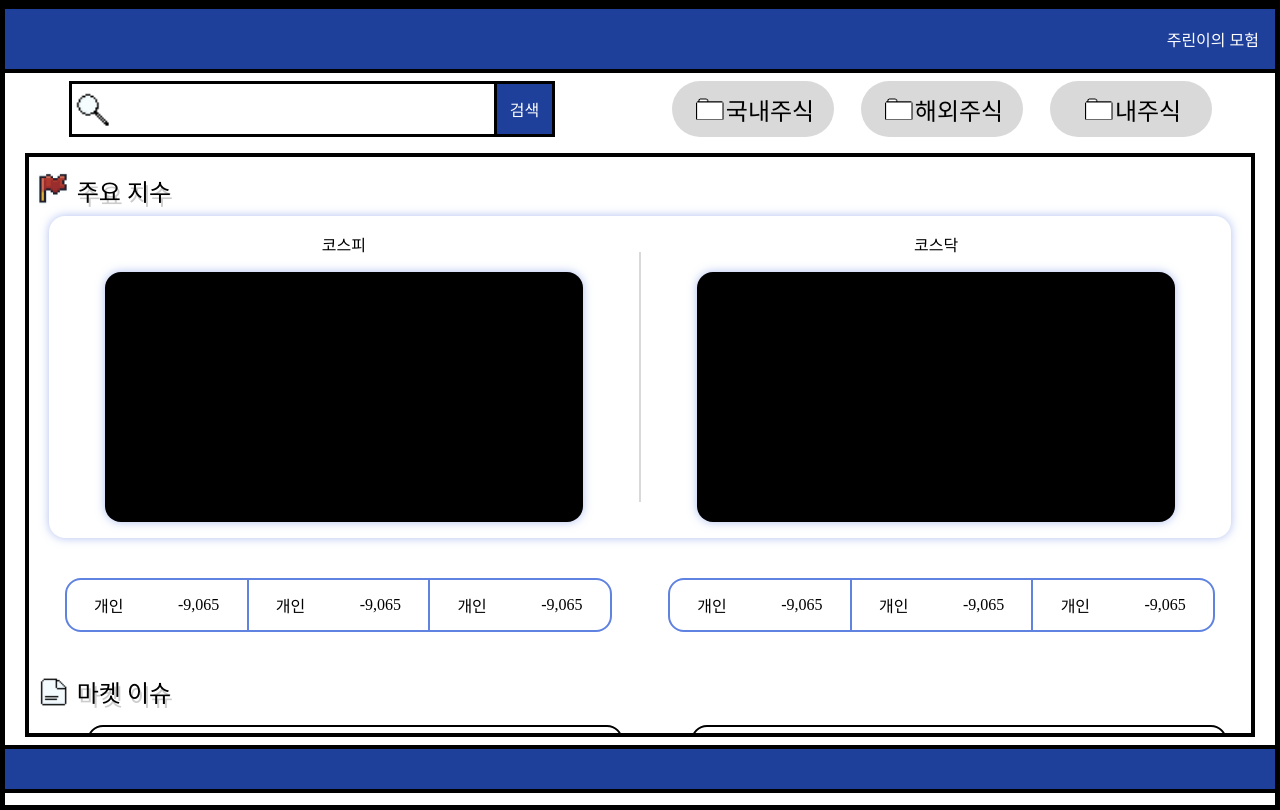
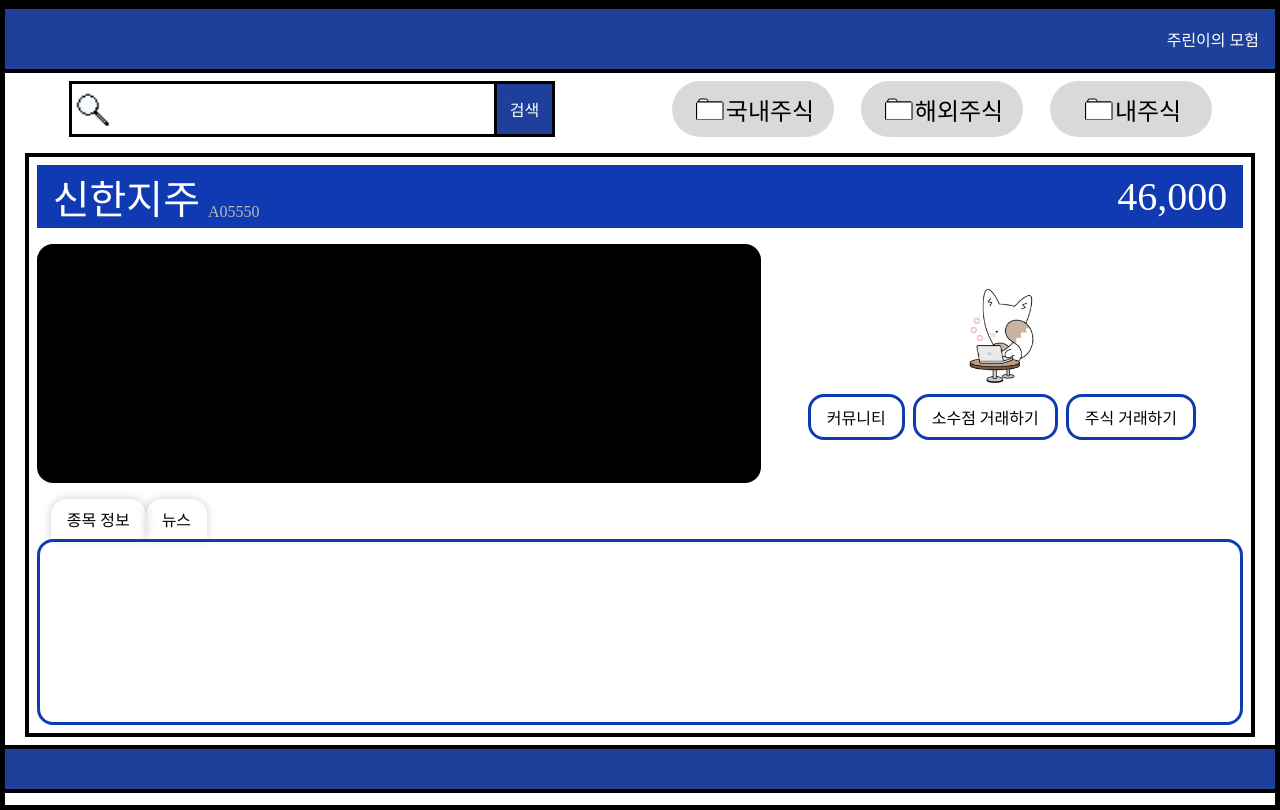
Before and after one commit to PDA-Jumo/frontend, a React (Create React App) app: page /stock in a window 1280 px wide. Built offline with nearby package versions, Linux system fonts and the light colour scheme; a web font is replaced by a local one.

Commit message:
Feat: 주식상세페이지 레이아웃

```diff
--- a/src/components/stock/StockDetail.js
+++ b/src/components/stock/StockDetail.js
@@ -1,29 +1,105 @@
 import React from "react";
+
+//css
+import "../../styles/stockDetails.css";
+
+//assets
+import character from "../../assets/character/shinhan_computer.png";
 
 export default function StockDetail() {
   return (
-    <div style={{ width: "100%", display: "flex", flexDirection: "column" }}>
+    <div
+      style={{
+        width: "100%",
+        height: "100%",
+        display: "flex",
+        flexDirection: "column",
+        overflowY: "scroll",
+        overflowX: "hidden",
+      }}
+    >
       <div
         style={{
-          backgroundColor: "#FBD115",
+          backgroundColor: "#0F3AB1",
           height: "70px",
           width: "100%",
           display: "flex",
           justifyContent: "space-between",
           alignItems: "center",
-          padding: "8px",
+          // padding: "8px",
         }}
       >
-        <div style={{ display: "flex", alignItems: "flex-end" }}>
-          <span className="largeText">신한지주</span>
+        <div
+          style={{
+            display: "flex",
+            alignItems: "flex-end",
+            marginLeft: "16px",
+          }}
+        >
+          <span className="largeText" style={{ color: "white" }}>
+            신한지주
+          </span>
           <span
-            style={{ marginBottom: "5px", color: "#62616D", marginLeft: "8px" }}
+            style={{ marginBottom: "5px", color: "#B9B9B9", marginLeft: "8px" }}
           >
             A05550
           </span>
         </div>
-        <span className="largeText">46,000</span>
+        <span
+          className="largeText"
+          style={{ color: "white", marginRight: "16px" }}
+        >
+          46,000
+        </span>
       </div>
+      <div style={{ display: "flex", height: "300px" }}>
+        <div
+          style={{
+            width: "60%",
+            backgroundColor: "black",
+            borderRadius: "16px",
+            marginBlock: "16px",
+          }}
+        />
+        <div
+          style={{
+            width: "40%",
+            display: "flex",
+            flexDirection: "column",
+            alignItems: "center",
+            justifyContent: "center",
+          }}
+        >
+          <img
+            src={character}
+            style={{
+              height: "100px",
+              alignSelf: "center",
+              marginBottom: "8px",
+            }}
+          />
+
+          <div style={{ display: "flex", gap: "8px" }}>
+            <div className="stockDetailTradeButton">커뮤니티</div>
+            <div className="stockDetailTradeButton">소수점 거래하기</div>
+            <div className="stockDetailTradeButton">주식 거래하기</div>
+          </div>
+        </div>
+      </div>
+
+      <div style={{ display: "flex", marginLeft: "4px" }}>
+        <div className="stockDetailTab" style={{ marginLeft: "10px" }}>
+          종목 정보
+        </div>
+        <div className="stockDetailTab">뉴스</div>
+      </div>
+      <div
+        style={{
+          border: "3px solid #0F3AB1",
+          height: "200px",
+          borderRadius: "16px",
+        }}
+      ></div>
     </div>
   );
 }
--- a/src/pages/Stock/Stock.js
+++ b/src/pages/Stock/Stock.js
@@ -1,5 +1,6 @@
 import React from "react";
 import SearchTab from "../../components/stock/SearchTab";
+import StockDetail from "../../components/stock/StockDetail";
 import WorldStockDetails from "../../components/stock/WorldStockDetails";
 
 import "../../styles/stock.css";
@@ -41,7 +42,8 @@ export default function StockPage() {
           padding: "8px",
         }}
       >
-        <WorldStockDetails />
+        {/* <WorldStockDetails /> */}
+        <StockDetail />
       </div>
       <div
         style={{
--- a/src/styles/stockDetails.css
+++ b/src/styles/stockDetails.css
@@ -55,3 +55,28 @@
   align-items: center;
   box-shadow: 2px 2px 3px rgba(96, 130, 225, 0.5);
 }
+
+.stockDetailTradeButton {
+  border: 3px solid #0f3ab1;
+  border-radius: 16px;
+  padding: 8px 16px;
+  cursor: pointer;
+}
+
+.stockDetailTradeButton:hover {
+  background-color: #0f3ab1;
+  color: white;
+}
+
+.stockDetailTab {
+  border-top-left-radius: 16px;
+  border-top-right-radius: 16px;
+  box-shadow: 0 0 10px 0 rgba(0, 0, 0, 0.2);
+  padding: 8px 16px;
+  cursor: pointer;
+}
+
+.stockDetailTab:hover {
+  background-color: #0f3ab1;
+  color: white;
+}
```
Also changed, not shown: src/assets/character/shinhan_computer.png (added).
